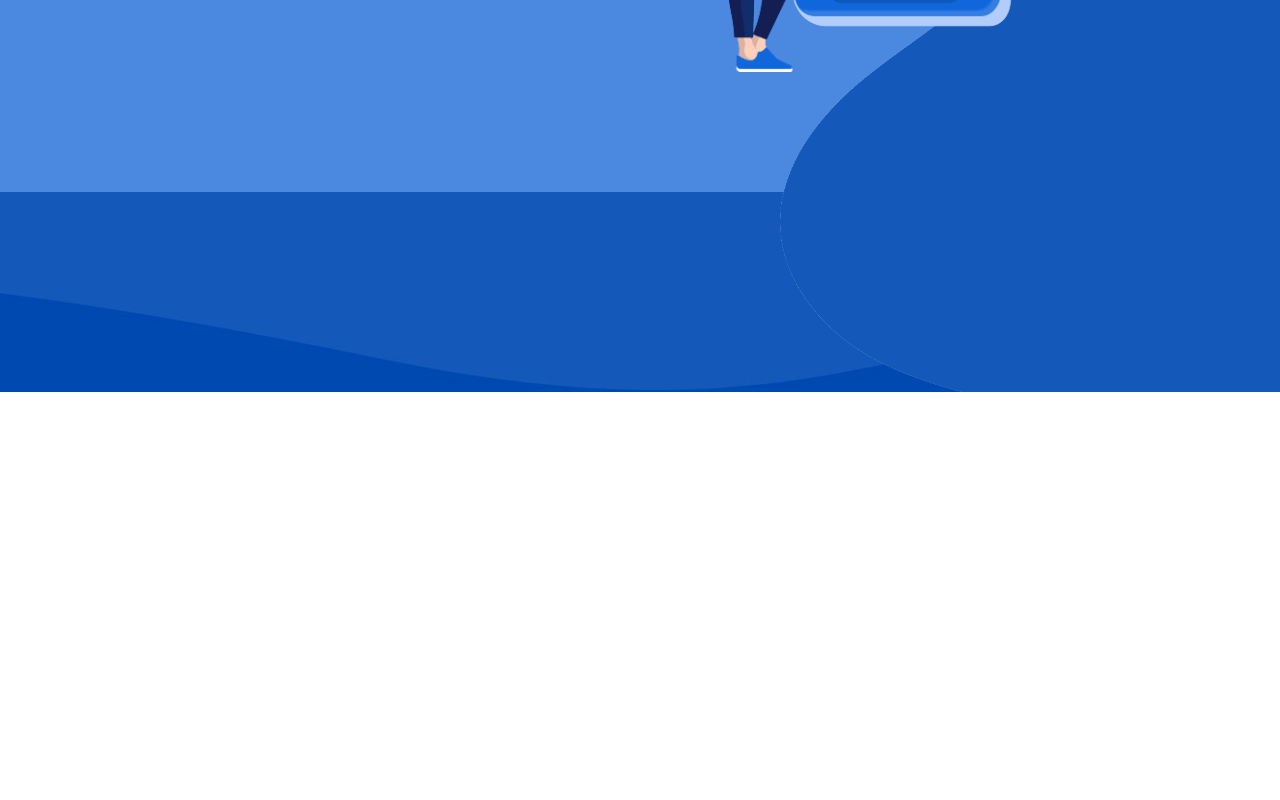
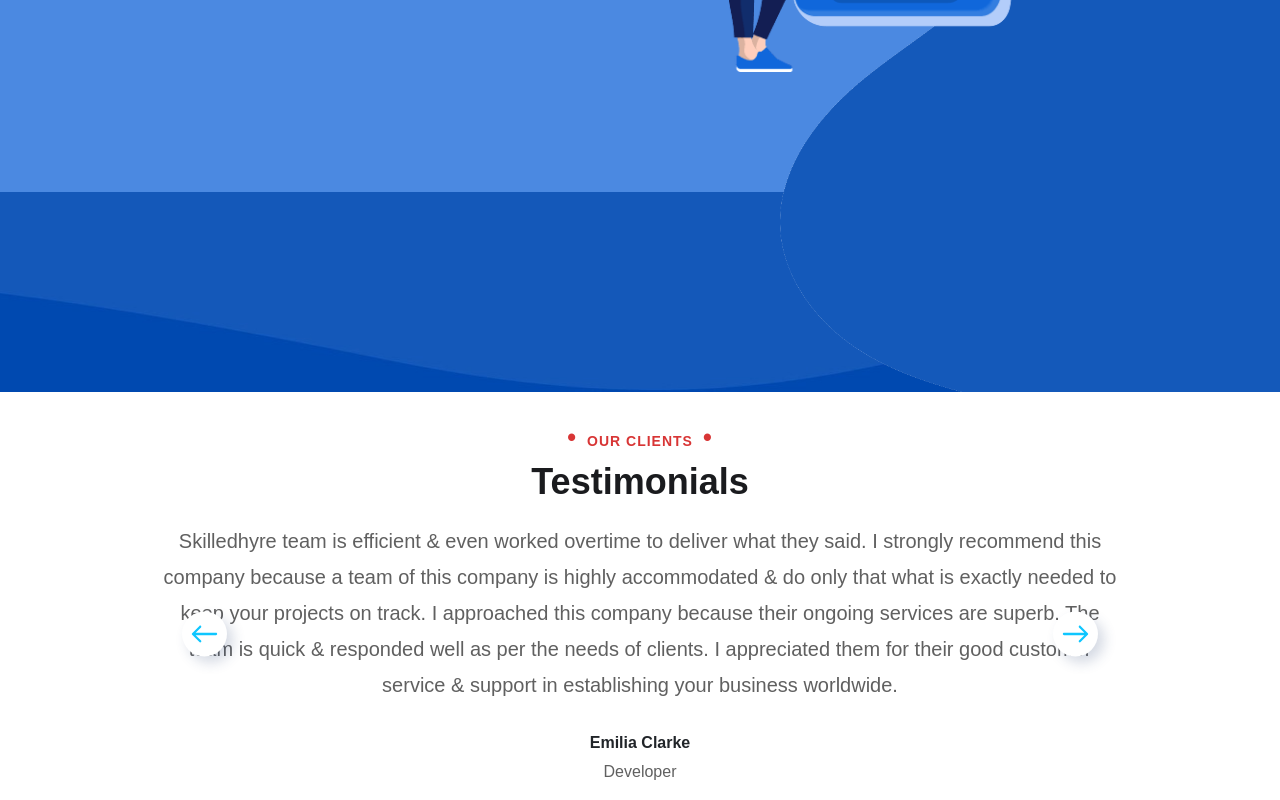
Before and after one commit to nikitabaladha/Skilledhyre, a React (Create React App) app in the folder skilledhyre/: page / in a window 1280 px wide. Shown: the part 5675-6475 px from the top of the page. Before the commit the page ends 6067 px from the top, so only its background shows below. Built offline with nearby package versions, Linux system fonts and the light colour scheme.

Commit message:
Testimonial section done  and changes in other file css comment added for better readibility

```diff
--- a/skilledhyre/src/components/AboutUs-2/AboutUs-2.css
+++ b/skilledhyre/src/components/AboutUs-2/AboutUs-2.css
@@ -1,3 +1,11 @@
+/* Background and Layout */
+
+/* About Us Section Background */
+.aboutus {
+  background-color: #0049b1;
+}
+
+/* About Us Image */
 .aboutus-image {
   background-repeat: no-repeat;
   background-size: cover;
@@ -5,16 +13,18 @@
   position: fixed;
 }
 
-.aboutus {
-  background-color: #0049b1;
-}
+/* Content Layout */
 
+/* About Us Content Padding */
 .aboutus-content {
   padding-top: 50px;
   padding-right: 0px;
   padding-left: 160px;
 }
 
+/* Typography */
+
+/* Dot Icon in Sub-heading */
 .aboutus-dot {
   color: #0ec6ff;
   font-size: 25px;
@@ -22,6 +32,7 @@
   margin-left: 10px;
 }
 
+/* About Us Sub-heading */
 .aboutus-sub-heading {
   color: #0ec6ff;
   font-size: 14px;
@@ -34,10 +45,10 @@
   text-align: left;
 }
 
+/* About Us Description */
 .aboutus-description {
   box-sizing: border-box;
   margin: 0 0 20px;
-  margin: 0;
   color: #c5ddff;
   font-size: 22px;
   line-height: 36px;
@@ -47,6 +58,7 @@
   unicode-bidi: isolate;
 }
 
+/* About Us Heading */
 .aboutus-heading {
   color: #ffffff;
   font-size: 36px;
--- a/skilledhyre/src/components/AboutUs/AboutUs.css
+++ b/skilledhyre/src/components/AboutUs/AboutUs.css
@@ -1,18 +1,18 @@
 /* ----------------------------------
    About Us Section Styles
 ---------------------------------- */
+
+/* Background color for the About Us section */
+.about-us {
+  background-color: rgb(0, 73, 177, 0.9);
+  z-index: 1;
+}
 
 /* Styles for the image used in the About Us section background */
 .about-us-image {
   background-repeat: no-repeat;
   background-size: cover;
   object-fit: cover;
-}
-
-/* Background color for the About Us section */
-.about-us {
-  background-color: rgb(0, 73, 177, 0.9);
-  z-index: 1;
 }
 
 /* Padding and spacing for the content within the About Us section */
@@ -25,7 +25,7 @@
 
 /* ----------------------------------
        Text Styles
-    ---------------------------------- */
+---------------------------------- */
 
 /* Styles for the "Find Out More" text, including color and font properties */
 .find-out-more-text {
@@ -63,7 +63,7 @@
 
 /* ----------------------------------
        Button Styles
-    ---------------------------------- */
+---------------------------------- */
 
 /* Styles for the "Start Now" button, including color, background, and layout */
 .start-now-button {
@@ -91,7 +91,7 @@
 
 /* ----------------------------------
        Icon Styles
-    ---------------------------------- */
+---------------------------------- */
 
 /* Styles for an arrow icon, including background, color, and dimensions */
 .arrow-icon {
@@ -129,7 +129,7 @@
 
 /* ----------------------------------
        How It Works Container
-    ---------------------------------- */
+---------------------------------- */
 
 /* Styles for the container of the "How It Works" section, using flexbox */
 .how-it-works-container {
--- a/skilledhyre/src/components/Home/Home.js
+++ b/skilledhyre/src/components/Home/Home.js
@@ -7,6 +7,7 @@
 import ProgressCardProps from "../ProgressCard/ProgressCardProps.js";
 import ProcessDrivenSEO from "../ProcessDrivenSEO/ProcessDrivenSEO.js";
 import Spacer from "../Spacer/Spacer.js";
+import Testimonials from "../Testimonials/Testimonials.js";
 
 import "./Home.css";
 
@@ -24,6 +25,7 @@
       <ProgressCardProps />
       <Spacer />
       <ProcessDrivenSEO />
+      <Testimonials />
     </>
   );
 };
--- a/skilledhyre/src/components/ProcessDrivenSEO/ProcessDrivenSEO.js
+++ b/skilledhyre/src/components/ProcessDrivenSEO/ProcessDrivenSEO.js
@@ -6,7 +6,7 @@
 import { Container, Row, Col, Image } from "react-bootstrap";
 import "./ProcessDrivenSEO.css";
 import seoImage1 from "../../images/seo-1.png";
-import seoImage2 from "../../images/seo-2.png"; // Example images
+import seoImage2 from "../../images/seo-2.png";
 import seoImage3 from "../../images/seo-3.png";
 import seoImage4 from "../../images/seo-4.png";
 import seoImage5 from "../../images/seo-5.png";
@@ -77,7 +77,7 @@
             href="/start-now"
             className="seo-button seo-view-more-button"
           >
-            View More{" "}
+            View More
             <IoIosArrowRoundForward className="seo-arrow-icon seo-view-more-arrow-icon" />
           </Button>
         </div>
--- a/skilledhyre/src/components/Spacer/Spacer.css
+++ b/skilledhyre/src/components/Spacer/Spacer.css
@@ -1,13 +1,18 @@
+/* Spacer Component CSS */
+
+/* Upper spacer: Dark blue background with a specific height */
 .upper-spacer {
   background-color: #0049b1;
   height: 120px;
 }
 
+/* Lower spacer: Slightly lighter blue background with a different height */
 .lower-spacer {
   background-color: #1458b9;
   height: 60px;
 }
 
+/* Spacer image: Set width and height for the image */
 .spacer-img {
   width: 1519px;
   height: 250px;
--- /dev/null
+++ b/skilledhyre/src/components/Testimonials/Testimonials.css
@@ -0,0 +1,115 @@
+/* Testimonials.css */
+
+/* General styling for the testimonial section */
+.testimonial {
+  padding-top: 30px;
+}
+
+/* Styling for the sub-heading in the testimonial section */
+.testimonial-sub-heading {
+  color: #d83535;
+  font-size: 14px;
+  font-weight: bold;
+  letter-spacing: 1px;
+  text-transform: uppercase;
+  line-height: 1.2;
+  font-family: "Red Hat Display", sans-serif;
+  text-align: center;
+}
+
+/* Styling for the dots in the sub-heading */
+.testimonial-dot {
+  color: #d83535;
+  font-size: 25px;
+  margin-right: 10px;
+  margin-left: 10px;
+}
+
+/* Styling for the main heading in the testimonial section */
+.heading {
+  position: relative;
+  margin-bottom: 25px;
+  font-size: 36px;
+  font-weight: 900;
+  line-height: 1.2;
+  margin: 0 0 20px;
+  color: #1a1b1e;
+  font-family: "Red Hat Display", sans-serif;
+  display: block;
+  text-align: center;
+}
+
+/* Styling for the client's name in the testimonial */
+.testimonial-name {
+  font-family: "Red Hat Display", sans-serif;
+  text-align: center;
+  font-weight: bold;
+}
+
+/* Styling for the client's profession in the testimonial */
+.testimonial-profession {
+  font-family: "Red Hat Display", sans-serif;
+  text-align: center;
+  color: #606060;
+}
+
+/* Styling for the testimonial text */
+.carousel-text {
+  font-family: "Red Hat Display", sans-serif;
+  text-align: center;
+  font-size: 20px;
+  line-height: 36px;
+  margin-bottom: 30px;
+  font-weight: 400;
+  color: #606060;
+}
+
+/* Container styling for the carousel */
+.carousel-container {
+  position: relative;
+  margin-left: 150px;
+  margin-right: 150px;
+}
+
+/* Styling for the carousel controls */
+.carousel-controls {
+  position: absolute;
+  top: 40%; /* Position the controls vertically */
+  width: 100%;
+  display: flex;
+  justify-content: space-between;
+  transform: translateY(-50%);
+  pointer-events: none;
+}
+
+/* General styling for the left and right arrow icons */
+.left-arrow,
+.right-arrow {
+  pointer-events: auto;
+  cursor: pointer;
+}
+
+/* Additional styling for the left arrow icon */
+.left-arrow {
+  margin-left: 20px;
+}
+
+/* Additional styling for the right arrow icon */
+.right-arrow {
+  margin-right: 20px;
+}
+
+/* Styling for the carousel arrow icons */
+.carousel-arrow-icon {
+  background-color: #ffffff;
+  box-shadow: 6px 6px 13px 0px rgba(42, 67, 113, 0.2);
+  border-radius: 50px;
+  font-size: 2rem;
+  width: 45px;
+  height: 45px;
+  line-height: 50px;
+  display: flex;
+  align-items: center;
+  justify-content: center;
+  color: #0ec6ff;
+}
--- /dev/null
+++ b/skilledhyre/src/components/Testimonials/Testimonials.js
@@ -0,0 +1,72 @@
+import React from "react";
+import { Carousel } from "react-bootstrap";
+import "bootstrap/dist/css/bootstrap.min.css";
+import { IoIosArrowRoundForward, IoIosArrowRoundBack } from "react-icons/io";
+import "./Testimonials.css"; // Ensure this path is correct
+
+const Testimonials = () => {
+  let carouselRef = React.useRef(null);
+
+  return (
+    <div className="container-fluid testimonial">
+      <h6 className="testimonial-sub-heading">
+        <span className="testimonial-dot">•</span>OUR CLIENTS
+        <span className="testimonial-dot">•</span>
+      </h6>
+      <h2 className="heading">Testimonials</h2>
+      <div className="carousel-container">
+        <Carousel
+          ref={(el) => (carouselRef = el)}
+          interval={null}
+          controls={false}
+          indicators={false}
+        >
+          <Carousel.Item>
+            <div>
+              <p className="carousel-text">
+                Skilledhyre team is efficient & even worked overtime to deliver
+                what they said. I strongly recommend this company because a team
+                of this company is highly accommodated & do only that what is
+                exactly needed to keep your projects on track. I approached this
+                company because their ongoing services are superb. The team is
+                quick & responded well as per the needs of clients. I
+                appreciated them for their good customer service & support in
+                establishing your business worldwide.
+              </p>
+              <h6 className="testimonial-name">Emilia Clarke</h6>
+              <p className="testimonial-profession">Developer</p>
+            </div>
+          </Carousel.Item>
+          <Carousel.Item>
+            <div>
+              <p className="carousel-text">
+                Skilledhyre Company always performs valuable job so I recommend
+                this company to my all clients. Proficient SEO Team always uses
+                the advanced latest technology to rank clients' websites in top
+                pages of google by using advanced SEO techniques. Their
+                performance throughout the ongoing projects is amazing. The
+                whole team of this company is technically savvy & walked clients
+                through till they have completed their projects.
+              </p>
+              <h6 className="testimonial-name">Emilia Clarke</h6>
+              <p className="testimonial-profession">Developer</p>
+            </div>
+          </Carousel.Item>
+        </Carousel>
+        <div className="carousel-controls">
+          <IoIosArrowRoundBack
+            onClick={() => carouselRef.prev()}
+            className="carousel-arrow-icon carousel-learn-more-arrow-icon left-arrow"
+          />
+
+          <IoIosArrowRoundForward
+            onClick={() => carouselRef.next()}
+            className="carousel-arrow-icon carousel-learn-more-arrow-icon right-arrow"
+          />
+        </div>
+      </div>
+    </div>
+  );
+};
+
+export default Testimonials;
```
Also changed, not shown: skilledhyre/src/components/ProcessDrivenSEO/ProcessDrivenSEO.css (+27 -5 lines), skilledhyre/src/components/ProgressCard/ProgressCard.css (+10 -2 lines), skilledhyre/src/components/Services/Services.css (+40 -38 lines).
